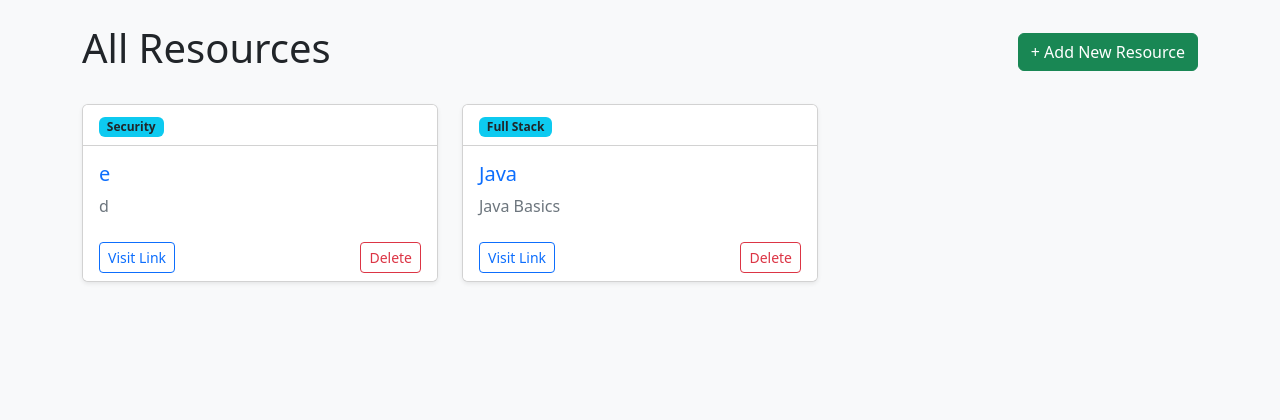
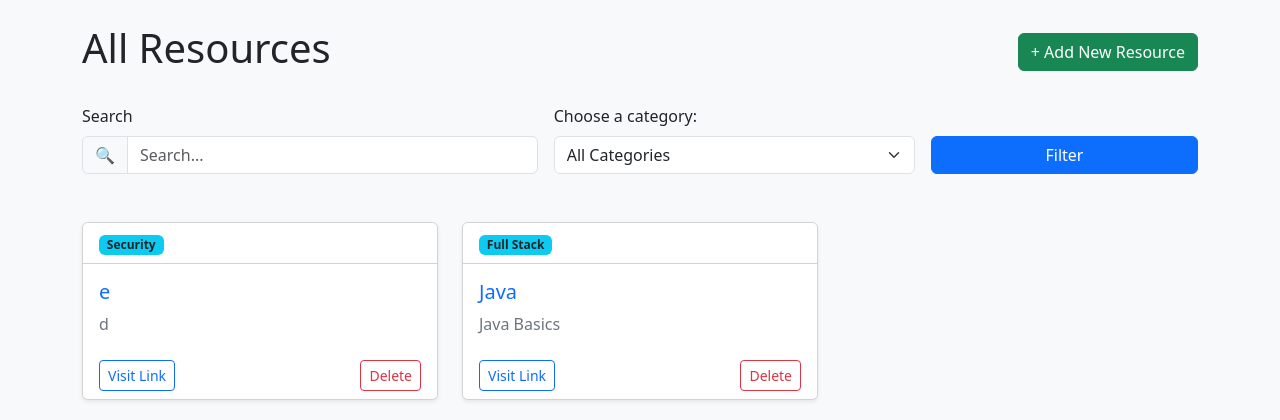
Before and after one commit to mishrasweta-0503/DevStack, a Flask app: page /home in a window 1280 px wide. Shown: the part 56-476 px from the top of the page. Run offline with Flask 3, Linux system fonts and the light colour scheme; a user stored in the database is signed in; data comes from the database, SQL or seed files in the repository.

Commit message:
Added filter and search logic. Used bootstrap to enhance the appearance of the app.

```diff
--- a/app.py
+++ b/app.py
@@ -32,7 +32,14 @@ def index():
 @app.route('/home')
 @login_required
 def home():
-    resources = Resource.query.all()
+    search_term = request.args.get('search_term')
+    category_term = request.args.get('category_term')
+    query = Resource.query
+    if search_term:
+        query = query.filter(Resource.title.contains(search_term) | Resource.description.contains(search_term))
+    if category_term and category_term != "":
+        query = query.filter(Resource.category == category_term)
+    resources = query.all()
     return render_template('home.html', resources=resources)
 
 @app.route('/login', methods=['GET', 'POST'])
--- a/templates/home.html
+++ b/templates/home.html
@@ -4,6 +4,33 @@
     <h1>All Resources</h1>
     <a href="{{ url_for('add_resource') }}" class="btn btn-success">+ Add New Resource</a>
 </div>
+<form action="{{url_for('home')}}" method="get" class="mb-5">
+    <div class="row g-3 align-items-end">
+        <div class="col-md-5">
+            <label class="form-label">Search</label>
+            <div class="input-group"> <!-- The group lives INSIDE the column -->
+                <span class="input-group-text">🔍</span>
+                <input type="text" name="search_term" class="form-control" placeholder="Search...">
+            </div>
+        </div>
+        <div class="col-md-4">
+            <label class="form-label">Choose a category:</label>
+            <select class="form-select" name="category_term">
+                <option value="">All Categories</option>
+                <option value="Frontend">Frontend</option>
+                <option value="Backend">Backend</option>
+                <option value="Database">database</option>
+                <option value="Mobile">Mobile</option>
+                <option value="Web">Web</option>
+                <option value="Security">Security</option>
+                <option value="Full Stack">Full Stack</option>
+            </select>
+        </div>
+        <div class="col-md-3">
+            <button type="submit" class="btn btn-primary w-100">Filter</button>
+        </div>
+    </div>
+</form>
 
 {% if resources %}
     <div class="row">
```
